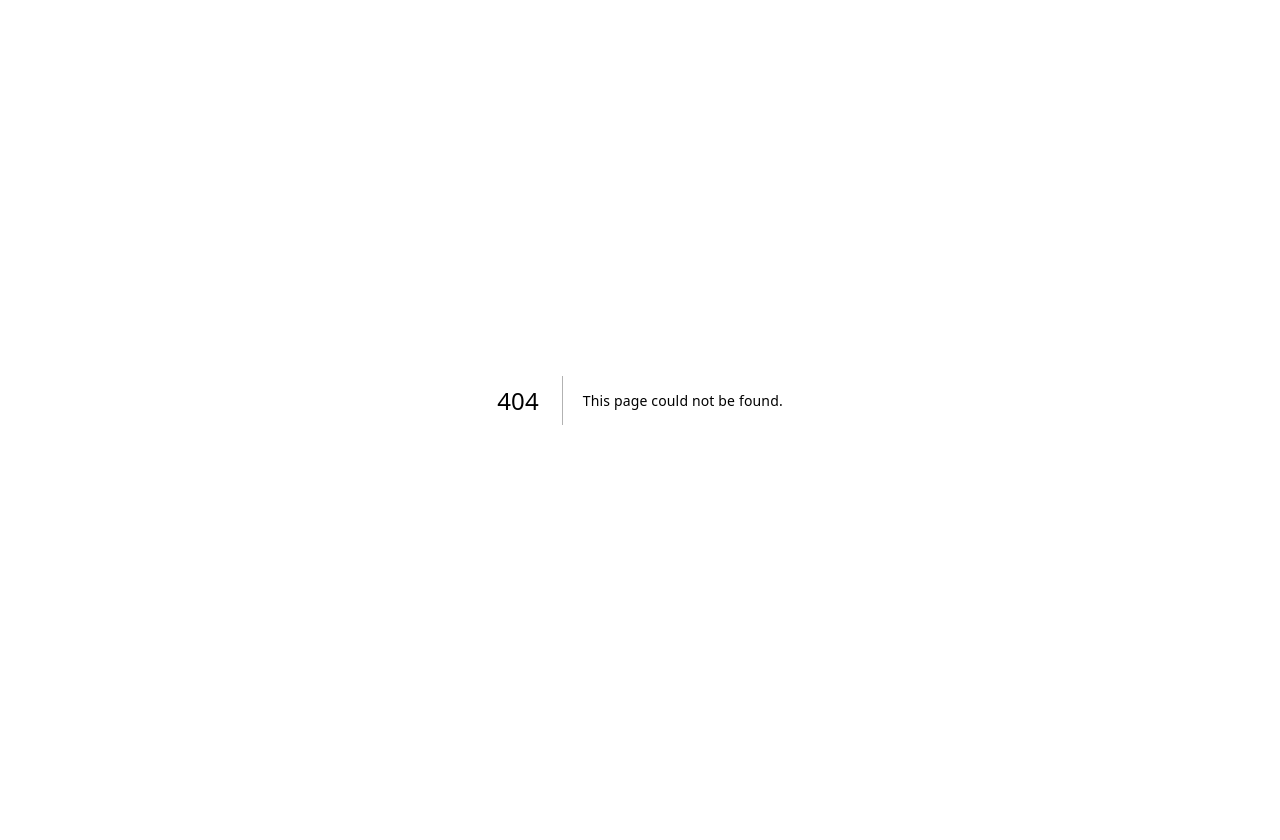
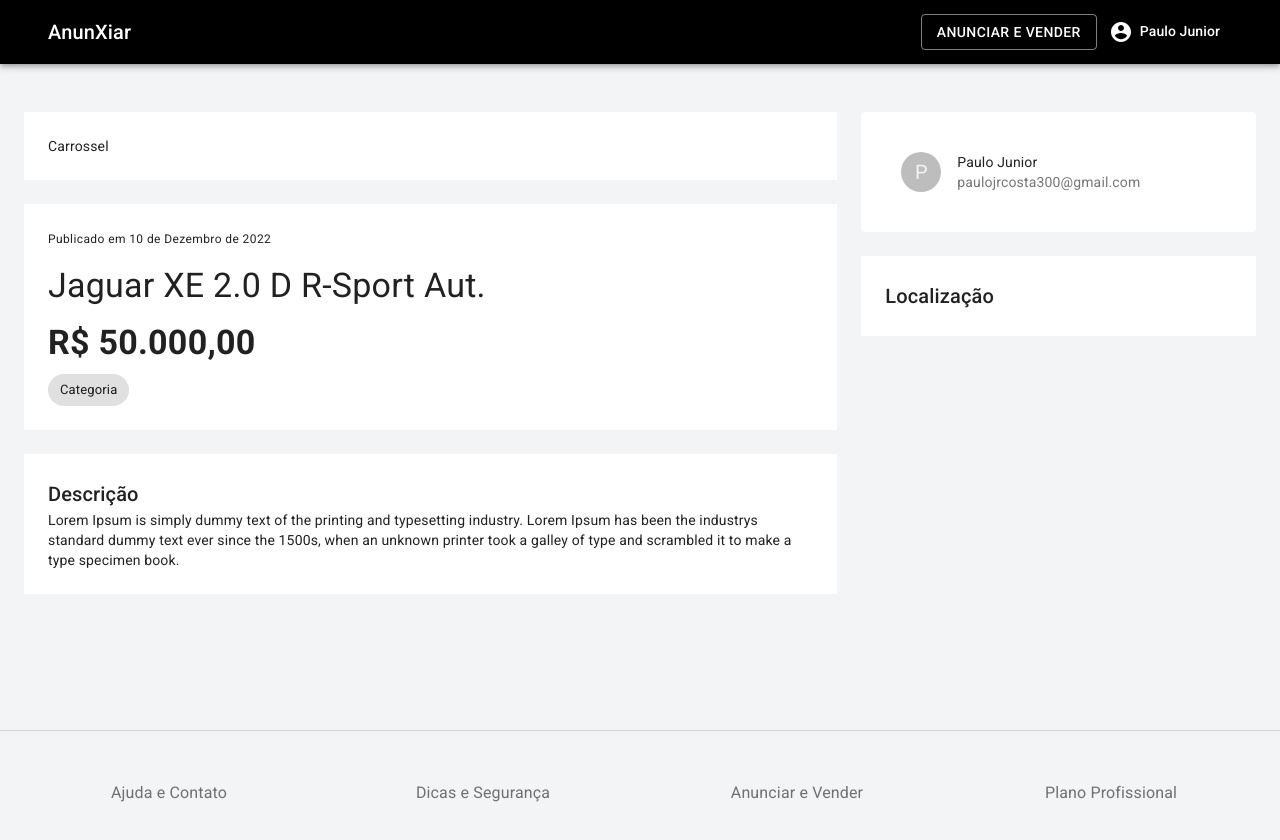
Before and after one commit to paulojrc52/anunxiar, a Next.js app: page /product in a window 1280 px wide. Before the commit this address had no page. Shown: the top 840 px of the page. Before the commit the page ends 800 px from the top, so only its background shows below. Built offline with nearby package versions, Linux system fonts and the light colour scheme.

Commit message:
Esqueleto pagina product

```diff
--- /dev/null
+++ b/pages/product.js
@@ -0,0 +1,84 @@
+import {
+  Avatar,
+  Box,
+  Card,
+  CardHeader,
+  CardMedia,
+  Chip,
+  Container,
+  Grid,
+  Typography,
+} from '@material-ui/core'
+
+import { makeStyles } from '@material-ui/core/styles'
+
+import TemplateDefault from '../src/templates/Default'
+
+const useStyles = makeStyles((theme) => ({
+  box: {
+    backgroundColor: theme.palette.background.white,
+    padding: theme.spacing(3),
+    marginBottom: theme.spacing(3),
+  },
+  productName: {
+    margin: '15px 0',
+  },
+  price: {
+    fontWeight: 'bold',
+    marginBottom: 10,
+  }
+}))
+
+const Product = () => {
+  const classes = useStyles()
+
+  return (
+    <TemplateDefault>
+      <Container maxWidth='lg'>
+        <Grid container spacing={3}>
+          <Grid item xs={8}>
+            <Box className={classes.box}>
+              Carrossel
+            </Box>
+
+            <Box className={classes.box} textAlign='left'>
+              <Typography component='span' variant='caption'>Publicado em 10 de Dezembro de 2022</Typography>
+              <Typography component='h4' variant='h4' className={classes.productName}>Jaguar XE 2.0 D R-Sport Aut.</Typography>
+              <Typography component='h4' variant='h4' className={classes.price}>R$ 50.000,00</Typography>
+              <Chip label='Categoria' />
+            </Box>
+
+            <Box className={classes.box} textAlign='left'>
+              <Typography component='h6' variant='h6'>Descrição</Typography>
+              <Typography component='p' variant='body2'>
+                Lorem Ipsum is simply dummy text of the printing and typesetting industry. Lorem Ipsum has been the industrys standard dummy text ever since the 1500s, when an unknown printer took a galley of type and scrambled it to make a type specimen book.
+              </Typography>
+            </Box>
+          </Grid>
+
+          <Grid item xs={4}>
+            <Card elevation={0} className={classes.box}>
+              <CardHeader
+                avatar={
+                  <Avatar>P</Avatar>
+                }
+                title='Paulo Junior'
+                subheader='paulojrcosta300@gmail.com'
+              />
+              <CardMedia
+                image={'https://source.unsplash.com/random'}
+                title='Paulo Junior'
+              />
+            </Card>
+
+            <Box className={classes.box}>
+              <Typography component='h6' variant='h6'>Localização</Typography>
+            </Box>
+          </Grid>
+        </Grid>
+      </Container>
+    </TemplateDefault>
+  )
+}
+
+export default Product
```
